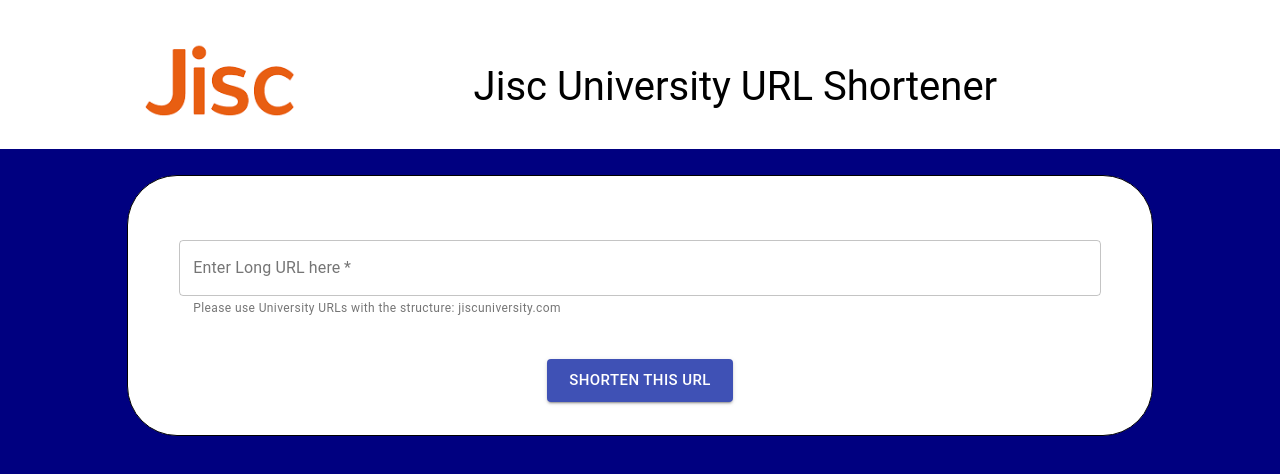
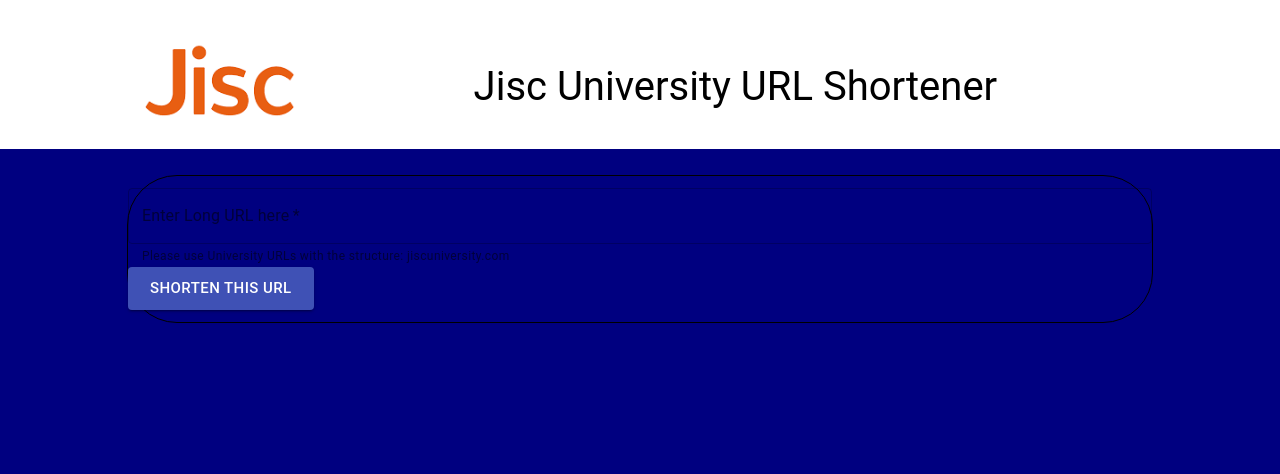
Before and after one commit to carlyannrich/tech-test, a React (Create React App) app in the folder my-app/: page / in a window 1280 px wide. Shown: the top 474 px of the page. Built offline with nearby package versions, Linux system fonts and the light colour scheme.

Commit message:
start of change to makesStyles

```diff
--- a/my-app/src/components/InputForm/InputForm.style.js
+++ b/my-app/src/components/InputForm/InputForm.style.js
@@ -1,10 +1,8 @@
-import styled from 'styled-components';
-import Box from '@material-ui/core/Box';
+import { makeStyles } from '@material-ui/core';
 
-import device from '../../assets/device';
-
-export const StyledBox = styled(Box)({
-  background: '#fff',
+const styles = makeStyles((theme) => ({
+  root: {
+    background: theme.palette.background,
     border: 'solid',
     borderWidth: '1px',
     borderRadius: '50px',
@@ -12,35 +10,7 @@
     padding: '1% 0 1% 0',
     width: '80%',
     margin: '2% auto',
-});
+  },
+}));
 
-export const StyledInputForm = styled.div`
-
-.text-field {
-    color: #000;
-    margin: 15% 5% 5% 5%;
-    width: 90%;
-
-    @media ${device.tablet} {
-        margin: 7% 5% 5% 5%;
-    }
-
-    @media ${device.laptop} {
-        margin: 5% 5% 2% 5%;
-    }
-}
-
-button {
-    margin: 8% auto;
-    display: flex;
-
-    @media ${device.tablet} {
-        margin: 2% auto;
-    }
-
-    @media ${device.laptop} {
-        margin: 2% auto;
-    }
-}
-
-`;
+export default styles;
--- a/my-app/src/components/InputForm/index.js
+++ b/my-app/src/components/InputForm/index.js
@@ -1,15 +1,18 @@
 import React from 'react';
 import PropTypes from 'prop-types';
 
-import { TextField, Button } from '@material-ui/core';
-import { StyledInputForm, StyledBox } from './InputForm.style';
+import { TextField, Button, Box } from '@material-ui/core';
+
+import styles from './InputForm.style';
 
 const InputForm = ({
   inputPlaceholder, buttonText, onSubmit, onChange, regexURL, label, helperText,
-}) => (
-  <section>
-    <StyledInputForm>
-      <StyledBox>
+  props,
+}) => {
+  const classes = styles(props);
+  return (
+    <section>
+      <Box classes={{ root: classes.root }}>
         <form onSubmit={onSubmit}>
           <TextField
             className="text-field"
@@ -33,10 +36,10 @@
             {buttonText}
           </Button>
         </form>
-      </StyledBox>
-    </StyledInputForm>
-  </section>
-);
+      </Box>
+    </section>
+  );
+};
 
 InputForm.propTypes = {
   inputPlaceholder: PropTypes.string.isRequired,
@@ -46,6 +49,7 @@
   regexURL: PropTypes.string.isRequired,
   label: PropTypes.string.isRequired,
   helperText: PropTypes.string.isRequired,
+  props: PropTypes.string.isRequired,
 };
 
 export default InputForm;
```
Also changed, not shown: my-app/src/theme.js (added, +39 -0 lines). Lines whose indentation alone changed are shown as unchanged.
